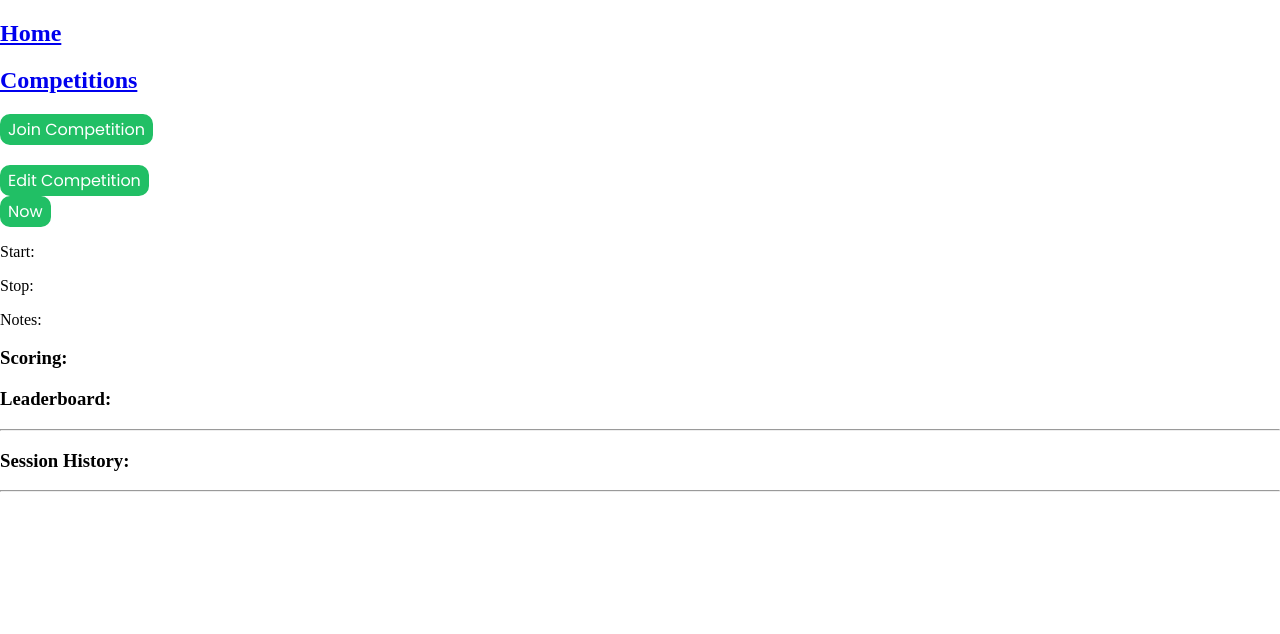
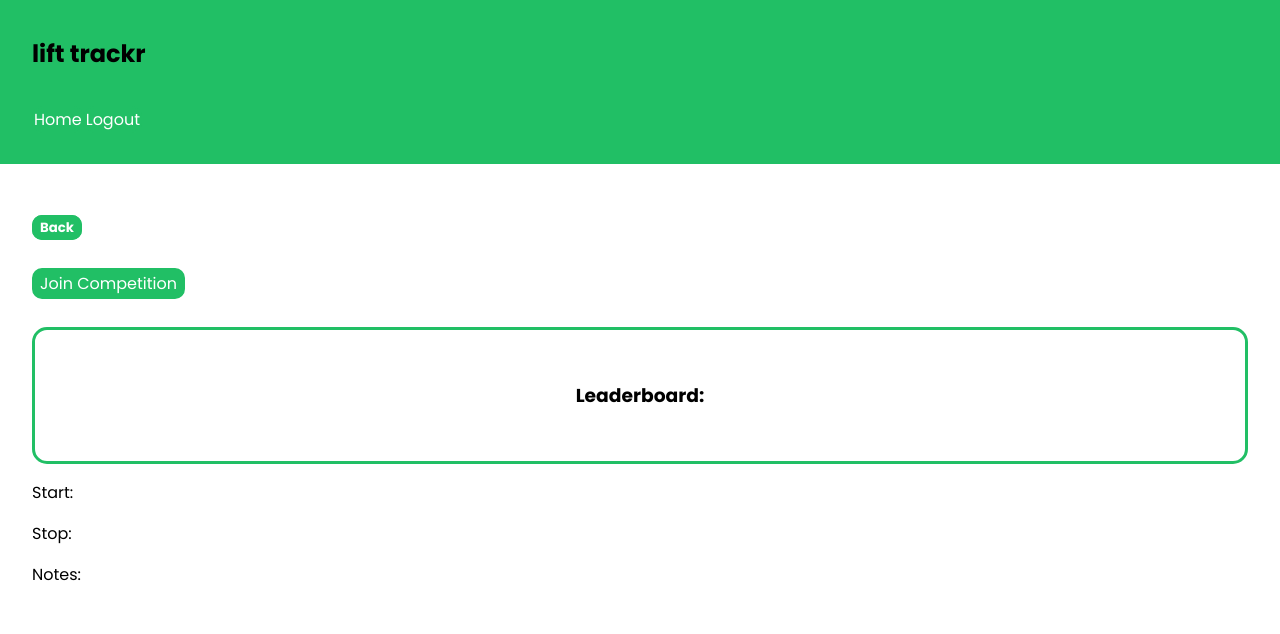
Before and after one commit to davis-ian/lift-trackr, a Django app: page /users/competition_detail/8/ in a window 1280 px wide. Shown: the top 634 px of the page. Run offline with Django 3.2, Linux system fonts and the light colour scheme; a user stored in the database is signed in; data comes from the database, SQL or seed files in the repository; both versions use the stored data as it was after the commit; data that the repository does not hold is empty; some libraries are stand-ins or nearby versions.

Commit message:
competition and styling 90% done

```diff
--- a/lifttrackr_main/api/serializers.py
+++ b/lifttrackr_main/api/serializers.py
@@ -18,6 +18,7 @@ class NestedUserSerializer(serializers.ModelSerializer):
 class NestedUserCompScoreSerializer(serializers.ModelSerializer):
     user_details = NestedUserSerializer(source='user')
     class Meta:
+
         fields = (
             'user',
             'competition',
@@ -26,6 +27,8 @@ class NestedUserCompScoreSerializer(serializers.ModelSerializer):
             'user_details',
         )
         model = UserCompScore
+
+
 
 class NestedRequestSerializer(serializers.ModelSerializer):
     class Meta:
@@ -223,6 +226,7 @@ class CompetitionSerializer(serializers.ModelSerializer):
         )
         model = Competition
 
+
 class CompExerciseSerializer(serializers.ModelSerializer):
     exercise_detail = NestedExerciseSerializer(source='exercise', read_only=True)
     class Meta:
@@ -237,6 +241,7 @@ class CompExerciseSerializer(serializers.ModelSerializer):
 
 class UserCompScoreSerializer(serializers.ModelSerializer):
     class Meta:
+
         fields = (
             'user',
             'competition',
--- a/lifttrackr_main/api/views.py
+++ b/lifttrackr_main/api/views.py
@@ -65,6 +65,3 @@ class CompExerciseViewSet(viewsets.ModelViewSet):
 class UserCompScoreViewSet(viewsets.ModelViewSet):
     queryset = UserCompScore.objects.all()
     serializer_class = UserCompScoreSerializer
-# class FriendRequestViewSet(viewsets.ModelViewSet):
-#     queryset = FriendRequest.objects.all()
-#     serializer_class = FriendRequestSerializer
--- a/lifttrackr_main/exercises/models.py
+++ b/lifttrackr_main/exercises/models.py
@@ -82,5 +82,8 @@ class UserCompScore(models.Model):
     competition = models.ForeignKey(Competition, related_name="scores", on_delete=CASCADE)
     score = models.IntegerField(default=0)
 
+    class Meta:
+        ordering = ['-score']
+
     def __str__(self):
         return f'{self.user} | {self.competition}'
--- a/lifttrackr_main/static/js/site.js
+++ b/lifttrackr_main/static/js/site.js
@@ -15,9 +15,7 @@ Vue.component('comp-exercise-point-input', {
                 this.point_expand=false
             }
         },
-        test: function (item) {
-            console.log(item)
-        },
+
         add_to_comp: function (item) {
             axios ({
                 method: 'post',
@@ -33,6 +31,7 @@ Vue.component('comp-exercise-point-input', {
             }).then(response => {
                 let path = window.location.pathname.split('/')
                 this.$root.comp_detail_load(path[path.length-2])
+                this.$root.show_allExercises = false
             })
         }
 
@@ -135,6 +134,7 @@ Vue.component('template-editor', {
                 }
             }).then(response => {
                 this.$root.loadCurrentUser()
+                this.template_add=false
             })
         },
         delete_template: function (item) {
@@ -169,11 +169,10 @@ Vue.component('template-editor', {
 
         <h2>{{temp.name}}  <a v-if="template_edit===true" @click="delete_template(temp)"><i class="fas fa-times"></i></a></h2>
         <div v-for="workout in temp.temp_details">
-            <h4><button v-if="template_edit===true" @click="$root.remove_from_saved_template(temp, workout)">X</button> {{workout.name}}</h4>
+            <h4><button v-if="template_edit===true" @click="$root.remove_from_saved_template(temp, workout)"><i class="fas fa-times"></i></button> {{workout.name}}</h4>
         </div>
         <button v-if="template_edit===true" @click="add_to_temp_comp(temp)">add</button>
-        <br>
-        <br>
+
         <div v-if="template_add===true">
             <input type="text" @keydown.enter="comp_search()" v-model="comp_search_text" placeholder="Search"/>
             <button @click="comp_search()">Seach</button>
@@ -185,9 +184,6 @@ Vue.component('template-editor', {
                <p><button @click="add_comp_item(item, temp)">Add</button> {{item.name}}</p>
             </div>
         </div>
-
-        <hr>
-
     </div>
     `
 })
@@ -292,7 +288,8 @@ Vue.component('set-counter', {
         <input type="number" v-model="reps" placeholder="Reps"/>
         <input @keydown.enter="new_set(workout)" v-model="weight" type="number" placeholder="Weight"/>
 
-        <a v-if="$root.comp_session===true" @click="new_set(inst)"><i class="fas fa-plus"></i></a>
+        <a v-if="this.$root.comp_session===false" @click="new_set(workout)"><i class="fas fa-plus"></i></a>
+        <a v-if="this.$root.comp_session===true" @click="new_set(inst)"><i class="fas fa-plus"></i></a>
 
     </div>
     `
@@ -353,6 +350,11 @@ Vue.component('session', {
             <set-counter :workout="workout"></set-counter>
 
         </div>
+        <button @click="$root.finish_session()">Finish Workout</button>
+        <button v-if="$root.resume===true" @click="$root.cancel_resume()">Cancel</button>
+        <br>
+        <button v-if="$root.resume===false" @click="$root.cancel_workout()">Cancel</button>
+        <br>
     </div>
     `
 })
@@ -491,10 +493,13 @@ Vue.component('category-item', {
 
     <div>
         <a @click="$root.show_allCategories=false"><i class="fas fa-times"></i></a>
+        <br>
+        <br>
         <div>
             <div v-for="category in allcategories">
 
                 <category :category=category></category>
+                <br>
 
             </div>
         </div>
@@ -551,9 +556,10 @@ Vue.component('exercise-item', {
     <div>
         <a @click="$root.show_allExercises=false"><i class="fas fa-times"></i></a>
         <div>
+        <br>
             <div v-for="exercise in allexercises">
                 <div v-if="$root.template_start===false">
-                    <a v-if="$root.competition_builder===false" @click="add(exercise)"><i class="fas fa-plus"></i>{{exercise.name}}</a>
+                    <a v-if="$root.competition_builder===false" @click="add(exercise)"><i class="fas fa-plus"></i> {{exercise.name}}</a>
                     <div v-if="$root.competition_builder===true">
                         <p>{{exercise.name}}</p>
                         <comp-exercise-point-input :exercise="exercise" ></comp-exercise-point-input>
@@ -754,7 +760,10 @@ let app = new Vue ({
             }).then (response => {
                 this.search_results = response.data
                 this.show_results = true
+                this.show_my_temps = false
                 this.search_text=""
+                this.show_allCategories = false
+                this.show_allExercises=false
             })
         },
         add_result: function (item) {
@@ -788,6 +797,7 @@ let app = new Vue ({
                 this.show_allExercises=false
                 this.show_allCategories=false
                 this.template_start=false
+                this.show_results=false
             }
         },
         toggle_new_workout: function () {
@@ -941,7 +951,7 @@ let app = new Vue ({
                 url: 'http://127.0.0.1:8000/api/v1/competitions/',
                 headers : {
                     'X-CSRFToken': this.csrf_token
-                }
+                },
             }).then(response => {
                 this.allCompetitions = response.data
             })
@@ -1055,6 +1065,7 @@ let app = new Vue ({
                 this.loadCurrentUser()
                 this.load_competitions()
                 this.comp_session=true
+                this.competition_builder=false
 
                 let path = window.location.pathname.split('/')
                 this.comp_detail_load(path[path.length-2])
@@ -1117,11 +1128,16 @@ let app = new Vue ({
                 }
             }).then(response => {
                 this.load_competitions()
+                this.competition_builder=false
 
             })
         },
         edit_competition: function () {
+            if (this.competition_builder===false) {
             this.competition_builder=true
+            } else {
+                this.competition_builder = false
+            }
 
         },
         cancel_comp_edit () {
@@ -1173,9 +1189,13 @@ let app = new Vue ({
 
         },
         participants_contains: function() {
-            console.log(this.current_competition)
+            let current_participants = []
+                for (i in this.current_competition.score_details) {
+                    current_participants.push(this.current_competition.score_details[i].user)
+                }
+
             if (this.current_competition) {
-            return this.current_competition.participants.includes(this.currentUser.id) }
+            return current_participants.includes(this.currentUser.id) }
          else {
             return false }
 
@@ -1222,6 +1242,30 @@ let app = new Vue ({
                 })
             }
         },
+        comp_exercise_length: function () {
+            if (this.current_competition) {
+            return this.current_competition.comp_exercise_details.length
+            } else {return false}
+        },
+        creator_joins_comp: function () {
+            axios ({
+                method: 'post',
+                url: 'http://127.0.0.1:8000/api/v1/usercompscores/',
+                headers : {
+                    'X-CSRFToken': this.csrf_token
+                },
+                data: {
+                    "user": this.currentUser.id,
+                    "competition": this.current_competition.id,
+                    "score": 0
+                }
+            }).then(response => {
+                let path = window.location.pathname.split('/')
+                this.comp_detail_load(path[path.length-2])
+                this.competition_builder=true
+
+            })
+        }
 
 
 
@@ -1238,6 +1282,10 @@ let app = new Vue ({
                 y = this.currentUser.workout_templates.slice().reverse()
                 return y}
         },
+        reversed_competitions: function () {
+            if (this.allCompetitions)
+                return this.allCompetitions.slice().reverse()
+        }
 
 
 
--- a/lifttrackr_main/static/main.css
+++ b/lifttrackr_main/static/main.css
@@ -9,7 +9,8 @@ img {
     display: block;
 }
 body {
-    margin: 0
+    margin: 0;
+    font-family: "Poppins", sans-serif;
 }
 button {
     background-color: #21BF65;
@@ -17,143 +18,167 @@ button {
     border-radius: 10px;
     font-family: "Poppins", sans-serif;
     color: white;
-    font-size: 1em
+    font-size: 1em;
+    cursor: pointer;
+    padding: 1px 6px;
+    margin: .5em 0;
+
+}
+a {
+    text-decoration: none;
+    background-color: #21BF65;
+    border: 2px solid #21BF65;
+    border-radius: 10px;
+    font-family: "Poppins", sans-serif;
+    color: white;
+    font-size: 1em;
+    padding: 1px 6px;
+    margin: .5em 0;
+    cursor: pointer;
 }
 input {
     font-family: "Poppins", sans-serif;
     font-size: 1em;
     border-radius: 10px;
 }
-/* LOGIN PAGE */
-.login_container {
+textarea {
+    font-family: "Poppins", sans-serif;
+    font-size: 1em;
+    border-radius: 10px;
+    width: 100%;
+    height: 100px;
+}
+nav {
+    background-color: #21BF65;
+    padding: 1em 2em;
+}
+i {
+    cursor: pointer
+}
+
+/* LOGGED OUT */
+
+.logged_out_container {
     background-color: #21BF65;
     height: 100vh;
-    display: flex;
-    flex-direction: column;
-    justify-content: center;
-    align-items: center;
-}
-.login {
-    border-radius: 20px;
-    border: 2px solid black;
-    background-color: white;
-    width: 80%;
-
     padding: 2em;
-    box-shadow: 10px 10px 10px;
-    font-family: "Poppins", sans-serif;
-    font-size: 2em;
-    text-align: center;
-}
-.login button {
-    background-color: #21BF65;
-    border: 2px solid #21BF65;
-    color: white;
-    font-size: 1em;
-    border-radius: 20px;
-    margin: 1em;
-    padding: .5em;
-}
-.login a {
-    font-size: .7em;
-}
-.login input {
-    font-size: 1em;
-}
-
-/* HOME PAGE LOGGED OUT */
-
-.home_logged_out_container {
-    background-color: #21BF65;
-    height: 100vh;
     display: flex;
     justify-content: center;
     align-items: center;
 }
 
-.home_logged_out {
-    border-radius: 20px;
-    border: 2px solid black;
+.logged_out {
     background-color: white;
-    width: 80%;
-    height: 50%;
+    box-shadow: 5px 5px 5px;
+    border-radius: 15px;
     padding: 2em;
-    box-shadow: 10px 10px 10px;
-    font-family: "Poppins", sans-serif;
-    font-size: 2em;
-    text-align: center;
     display: flex;
     flex-direction: column;
-
-}
-.home_logged_out a {
-    background-color: #21BF65;
-    border: 2px solid #21BF65;
-    color: white;
-    font-size: 1em;
-    border-radius: 20px;
-    margin: 1em;
-    padding: .5em;
-    text-decoration: none;
-}
-
-/* HOME LOGGED IN */
-nav {
-    background-color: #21BF65;
-    margin: 0;
-    padding: 2em;
-    display: flex;
-    justify-content: space-between;
-}
-nav a {
-    color: black;
-    text-decoration: none;
-    cursor: pointer
-}
-.home_logged_in {
-    font-family: "Poppins", sans-serif;
-    height: 100vh;
-
-}
-.home_main {
-    padding: 2em;
-}
-.home_main a {
-    cursor: pointer;
-    color: black;
-    text-decoration: none;
-}
-
-/* HISTORY PAGE */
-
-.history_container {
-    background-color: #21BF65;
-    font-family: "Poppins", sans-serif;
-    padding: 2em;
-}
-.history a {
-    text-decoration: none;
-    color: black;
-}
-#my_sessions {
-    background-color: white;
-    border: 2px solid black;
-    box-shadow: 5px 5px 5px;
-    margin: 2em 0;
-    padding: 2em;
+    text-align: center;
 
 
 }
-#history_header{
-    padding: 0 2em
+
+
+
+/* HOME */
+#nav_buttons {
+    display: flex;
+}
+#nav_buttons a {
+    padding: 0;
+}
+.home {
+    padding: 2em;
 }
 
-/* PROFILE PAGE */
-.profile {
+
+
+/* HISTORY */
+
+.history {
     padding: 2em;
-    font-family: "Poppins", sans-serif
 }
-.profile a {
-    text-decoration: none;
-    color: black
+#my_sessions {
+    border: 1px solid #2D3B40;
+    border-radius: 15px;
+    margin: 1em 0;
+    padding: 2em;
+    box-shadow: 5px 5px 5px;
 }
+
+/* COMPETITIONS */
+.competition_container {
+    padding: 2em;
+}
+.competitions {
+    border: 1px solid #2D3B40;
+    border-radius: 15px;
+    margin: 1em 0;
+    padding: 2em;
+    box-shadow: 5px 5px 5px;
+
+}
+.competition_builder {
+
+    padding: 2em;
+    display: flex;
+    flex-direction: column;
+}
+
+/* COMPETITION DETAIL */
+.competition_detail {
+    padding: 2em;
+}
+.comp_session_wrapper {
+    display: flex;
+    flex-direction: row;
+    align-items: center;
+}
+.comp_session_wrapper button {
+    color: #21BF65;
+    border: none;
+    background-color: white;
+
+}
+.leaderboard {
+    border: 3px solid #21BF65;
+    padding: 2em;
+    text-align: center;
+    border-radius: 15px;
+}
+.leaderboard p {
+    border: 1px solid black;
+    box-shadow: 2px 2px 2px;
+    padding: 0;
+}
+
+#comp_edit button {
+    color: #21BF65;
+    border: none;
+    background-color: white;
+    display: flex;
+
+}
+#scoring_div {
+    display: flex;
+    flex-direction: row;
+    align-items: center;
+}
+#scoring_div button {
+    color: #21BF65;
+    border: none;
+    background-color: white;
+    display: flex;
+}
+
+#start_comp_exercise {
+    display: flex;
+    align-items: center;
+}
+#start_comp_exercise button {
+    color: #21BF65;
+    border: none;
+    background-color: white;
+    display: flex;
+}
--- a/lifttrackr_main/templates/base.html
+++ b/lifttrackr_main/templates/base.html
@@ -15,6 +15,16 @@
 <body>
     <div id="app">
         <main>
+            {% if user.is_authenticated %}
+            <nav>
+                <h1>[[message]]</h1>
+                <div id="nav_buttons">
+                    <p><a href="{% url 'home' %}">Home</a></p>
+                    <p><a href="{% url 'logout' %}">Logout</a></p>
+                </div>
+            </nav>
+            {% endif %}
+
             {% block content %}
             {% endblock %}
         </main>
--- a/lifttrackr_main/templates/competition_detail.html
+++ b/lifttrackr_main/templates/competition_detail.html
@@ -6,19 +6,15 @@
 {% if user.is_authenticated %}
 {% csrf_token %}
 
- <div>
-     <h2><a href="http://127.0.0.1:8000/">Home</a></h2>
-     <h2><a href="http://127.0.0.1:8000/users/competitions/">Competitions</a></h2>
+<div class="competition_detail">
 
-    <div v-if="participants_contains()">
-        <button @click="new_comp_session(current_competition)">New Session</button>
-        <button @click="quit_competition()">Quit Competition</button>
-        <button @click="test()">Test</button>
-    </div>
+    <h5><a href="http://127.0.0.1:8000/users/competitions/">Back</a></h5>
+
     <div v-if="!participants_contains()" >
         <button @click="join_competition()">Join Competition</button>
     </div>
-        <div v-if="comp_session===true">
+
+    {% comment %} <div v-if="comp_session===true">
         <br>
         <button @click="cancel_workout()">Cancel</button>
         <div v-for="exercise in current_competition.comp_exercise_details">
@@ -33,59 +29,103 @@
             <set-counter :inst='inst'></set-counter>
         </div>
         <button v-if="reversed_sessions[0].exercise_instance_detail.length>0" @click="score_upload(current_competition)">Finish</button>
+    </div> {% endcomment %}
+
+    <div class="comp_detail_title">
+        <h2>[[current_competition.title]]</h2>
+
+        <div v-if="current_competition.creator === currentUser.id">
+            <div id="comp_edit" v-if="comp_exercise_length()!=0">
+
+                <button @click="edit_competition()"><i class="fas fa-cog"></i></button>
+            </div>
+            <div v-if="comp_exercise_length()===0">
+                <button v-if="competition_builder===false" @click="creator_joins_comp">Start Building</button>
+            </div>
+        </div>
     </div>
 
-
-    <h2>[[current_competition.title]]</h2>
-    <div v-if="current_competition.creator === currentUser.id">
-        <button @click="edit_competition()">Edit Competition</button>
-        <div>
-            <button>Now</button>
+    <div class="leaderboard">
+        <h3>Leaderboard:</h3>
+        <div v-for="competitor in current_competition.score_details">
+            <p>[[competitor.user_details.username]] : [[competitor.score]] pts.</p>
         </div>
     </div>
+
+    <p>Start: [[current_competition.start_date]]</p>
+    <p>Stop: [[current_competition.stop_date]]</p>
+    <p>Notes: [[current_competition.notes]]</p>
+
     <div v-if="competition_builder===true">
-        <button @click="toggle_exercises()">Add Exercises</button>
-        <button @click="cancel_comp_edit()">Cancel</button>
         <template v-if="show_allExercises===true">
             <exercise-item id="ex_list_div"
             :allexercises="allExercises"
             ></exercise-item>
         </template>
+        <button @click="toggle_exercises()">Add Exercise</button>
     </div>
-    <p>Start: [[current_competition.start_date]]</p>
-    <p>Stop: [[current_competition.stop_date]]</p>
-    <p>Notes: [[current_competition.notes]]</p>
-    <h3>Scoring:</h3>
-    <div v-for="exercise in current_competition.comp_exercise_details">
+
+    <div v-if="comp_exercise_length()!=0">
+        <h3>Competition Exercises:</h3>
+        <div id="scoring_div" v-for="exercise in current_competition.comp_exercise_details">
             <h4>[[exercise.exercise_detail.name]]: [[exercise.exercise_points]] pts.</h4>
             <div v-if="competition_builder===true">
-            <button @click="delete_comp_exercise(exercise)" v-if="current_competition.creator === currentUser.id">Remove</button>
+                <button @click="delete_comp_exercise(exercise)" v-if="current_competition.creator === currentUser.id"><i class="fas fa-times"></i></button>
             </div>
         </div>
-    <h3>Leaderboard:</h3>
-    <div v-for="competitor in current_competition.score_details">
-        <p>[[competitor.user_details.username]] : [[competitor.score]] pts.</p>
+
+        <hr>
+
+        <div v-if="participants_contains()">
+            <button v-if="comp_session===false" @click="new_comp_session(current_competition)">New Session</button>
+            <button v-if="comp_session===true" @click="cancel_workout()">Cancel</button>
         </div>
-    <hr>
+
+        <div v-if="comp_session===true">
+
+            <h3>Current Session:</h3>
+            <div v-for="inst in reversed_sessions[0].exercise_instance_detail">
+                <h4>[[inst.exercise_detail.name]]</h4>
+                <div v-for="set in inst.set_detail">
+                    <p>Set [[set.set]]: [[set.reps]] reps @ [[set.weight]] lbs. </p>
+                </div>
+                <set-counter :inst='inst'></set-counter>
+            </div>
+
+
+            <button v-if="reversed_sessions[0].exercise_instance_detail.length>0" @click="score_upload(current_competition)">Finish</button>
+
+
+            <div id="start_comp_exercise" v-for="exercise in current_competition.comp_exercise_details">
+                <button @click="new_comp_exercise_instance(exercise)"><i class="fas fa-plus"></i></button>
+                <p>[[exercise.exercise_detail.name]]</p>
+            </div>
+        </div>
+
         <h3>Session History:</h3>
-    <hr>
+
         <div v-for="session in current_competition.session_details">
+            <div class="comp_session_wrapper">
                 <h4>[[session.user_detail[0].username]]</h4>
+                <div v-if="session.user_detail[0].username === currentUser.username">
+                    <button @click="delete_workout(session)" ><i class="fas fa-trash-alt"></i></button>
+                </div>
+            </div>
+
             <div v-for="exercise in session.exercise_instance_detail">
                 <h4>[[exercise.exercise_detail.name]]</h4>
                 <div v-for="set in exercise.set_detail">
                     <p>Set [[set.set]]: [[set.reps]] reps @ [[set.weight]] lbs.</p>
                 </div>
             </div>
-        <div v-if="session.user_detail[0].username === currentUser.username">
-            <button @click="delete_workout(session)" >Del</button>
-        </div>
+
             <hr>
         </div>
 
-
-
-
+        <div v-if="participants_contains()">
+            <button @click="quit_competition()">Quit Competition</button>
+        </div>
+    </div>
 
 </div>
 
--- a/lifttrackr_main/templates/registration/login.html
+++ b/lifttrackr_main/templates/registration/login.html
@@ -3,13 +3,13 @@
 {% block title %}Login{% endblock %}
 
 {% block content %}
-<div class="login_container">
-    <div class="login">
+<div class="logged_out_container">
+    <div class="logged_out">
         <h2>Login</h2>
         <form method="post">
             {% csrf_token %}
             {{ form.as_p }}
-            <a href="{% url 'users:signup' %}">Sign Up</a> |
+            <a href="{% url 'users:signup' %}">Sign Up</a>
             <a href="{% url 'users:reset_password' %}">Forgot Password?</a>
             <button type="submit">Login</button>
         </form>
```
Also changed, not shown: lifttrackr_main/templates/competitions.html (+18 -15 lines), lifttrackr_main/templates/history.html (+2 -6 lines), lifttrackr_main/templates/home.html (+12 -23 lines), lifttrackr_main/db.sqlite3. Lines whose indentation alone changed are shown as unchanged.
